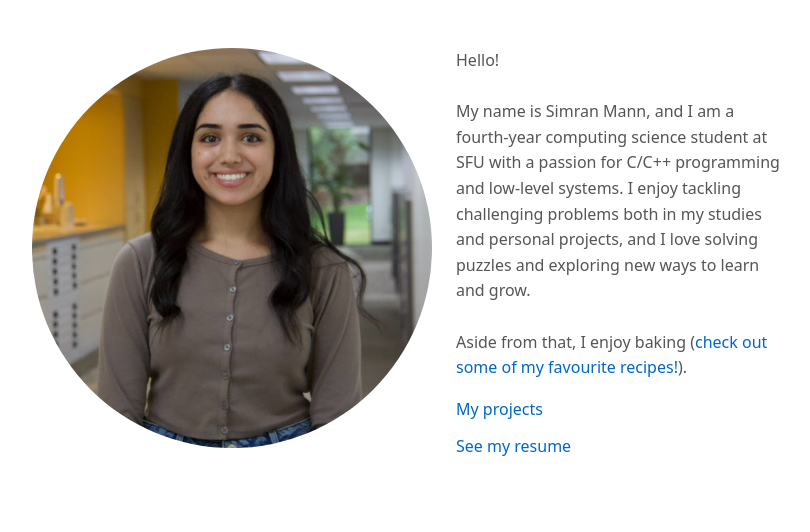
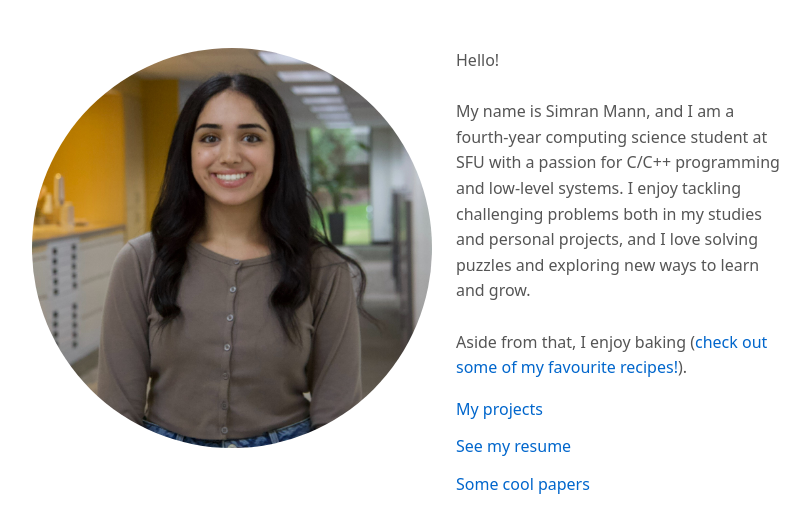
Before and after one commit to simran-mann/simran-mann.github.io, a plain HTML site: page index.html in a window 1280 px wide. Shown: the whole page, without its empty margins (232-1042 px from the left). Drawn offline with Linux system fonts and the light colour scheme.

Commit message:
added section for papers

```diff
--- a/index.html
+++ b/index.html
@@ -38,6 +38,7 @@
   <div style="display: flex; flex-direction: column; gap: 12px; margin-top: 16px; max-width: 200px;">
     <a href="projects.html" class="button">My projects</a>
     <a href="resume.pdf" class="button" target="_blank">See my resume</a>
+       <a href="papers.html" class="button" target="_blank">Some cool papers</a>
   </div>
 </div>
 
```
